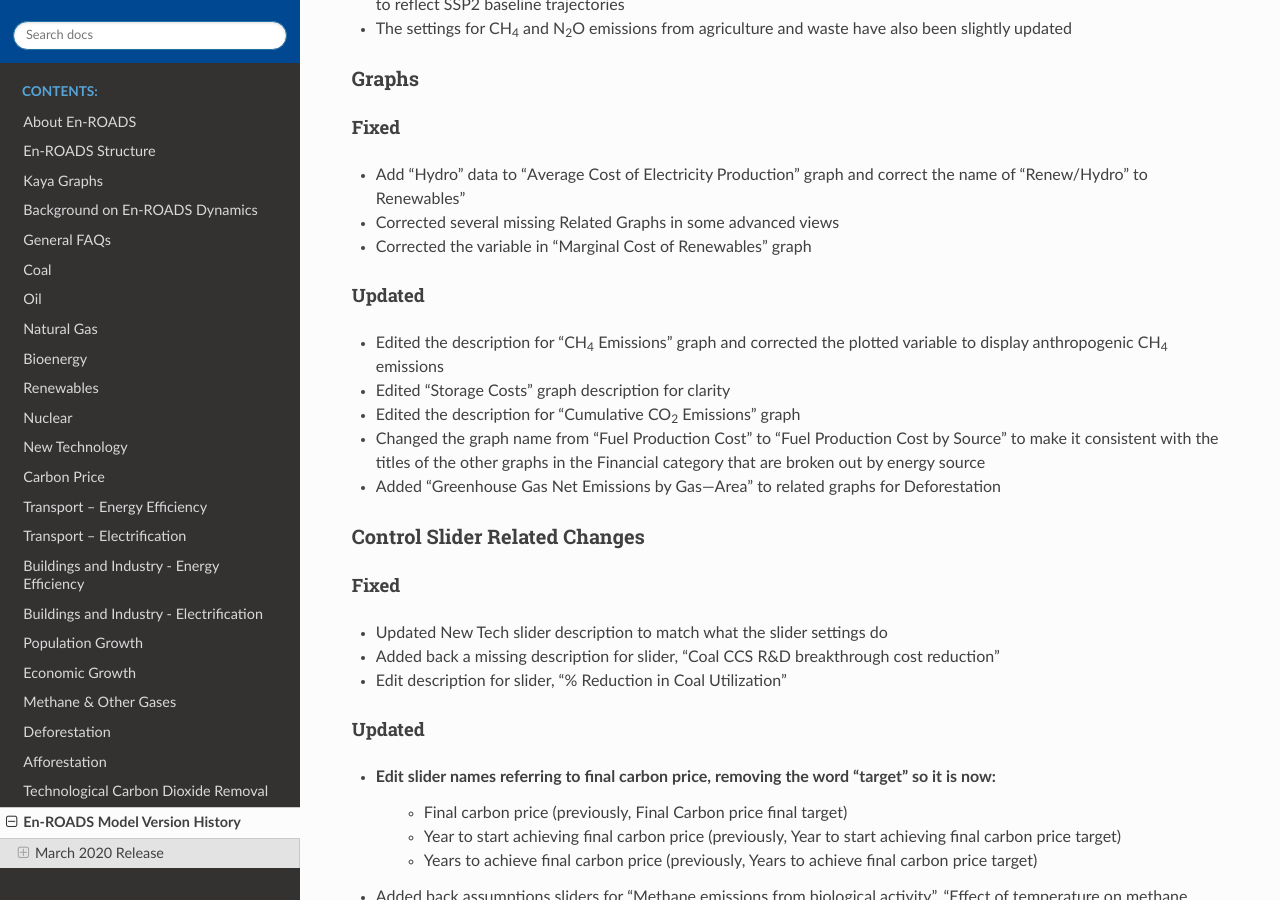
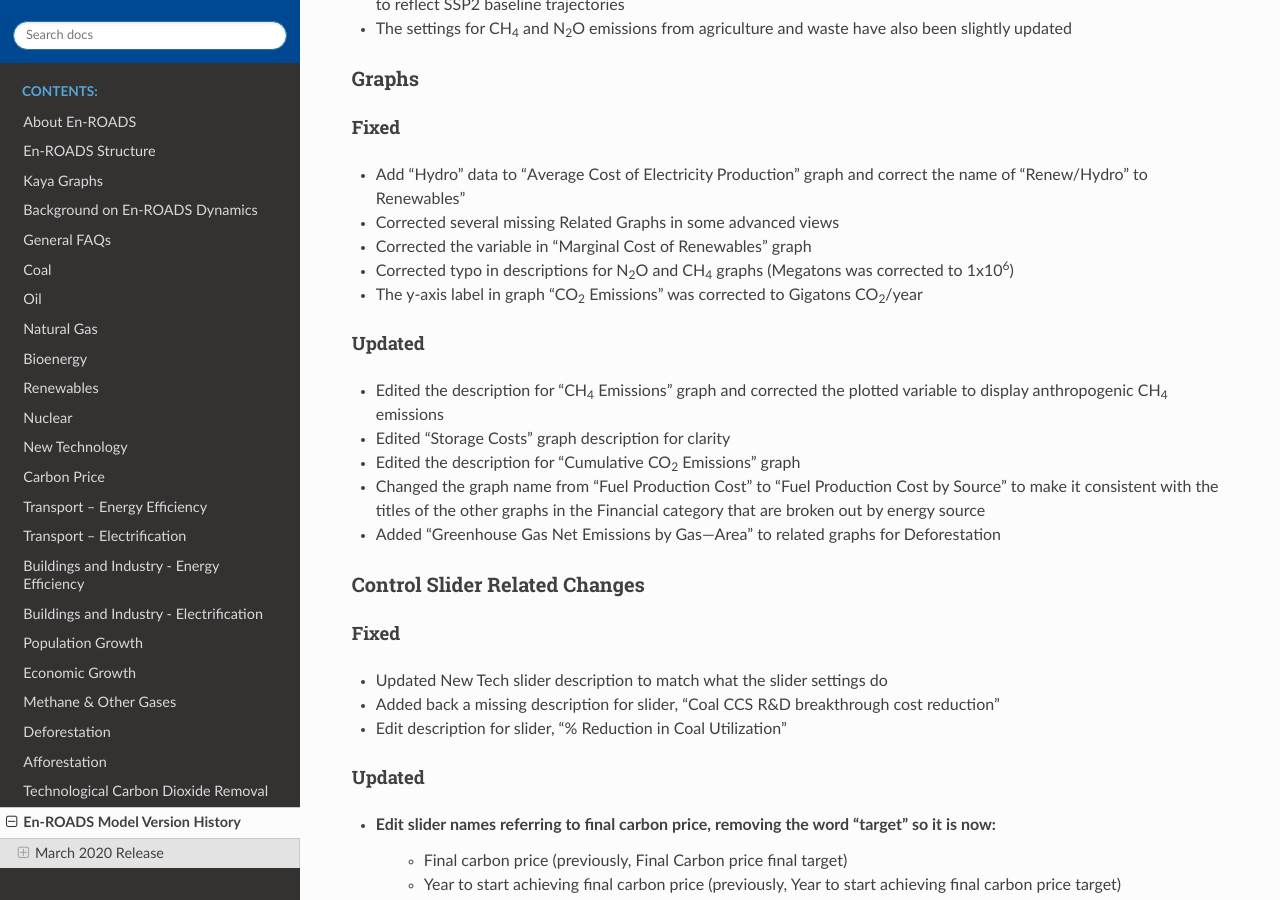
Before and after one commit to climateinteractive/enroads-guide, a Sphinx documentation site: the page built from docs/guide/changelog.rst, in a window 1280 px wide and 900 px high, scrolled down 393 px. Built offline with Sphinx 7.4.7 and the Read the Docs theme 2.0.0, drawn with Linux system fonts in a browser that asks for light colours.

Commit message:
added note about typo corrections

```diff
--- a/docs/guide/changelog.rst
+++ b/docs/guide/changelog.rst
@@ -28,6 +28,8 @@
 - Add “Hydro” data to “Average Cost of Electricity Production” graph and correct the name of “Renew/Hydro” to Renewables”
 - Corrected several missing Related Graphs in some advanced views
 - Corrected the variable in “Marginal Cost of Renewables” graph
+- Corrected typo in descriptions for N\ :sub:`2`\O and CH\ :sub:`4` graphs (Megatons was corrected to 1x10\ :sup:`6`)
+- The y-axis label in graph "CO\ :sub:`2` Emissions" was corrected to Gigatons CO\ :sub:`2`\/year
 
 Updated
 ^^^^^^^
```
